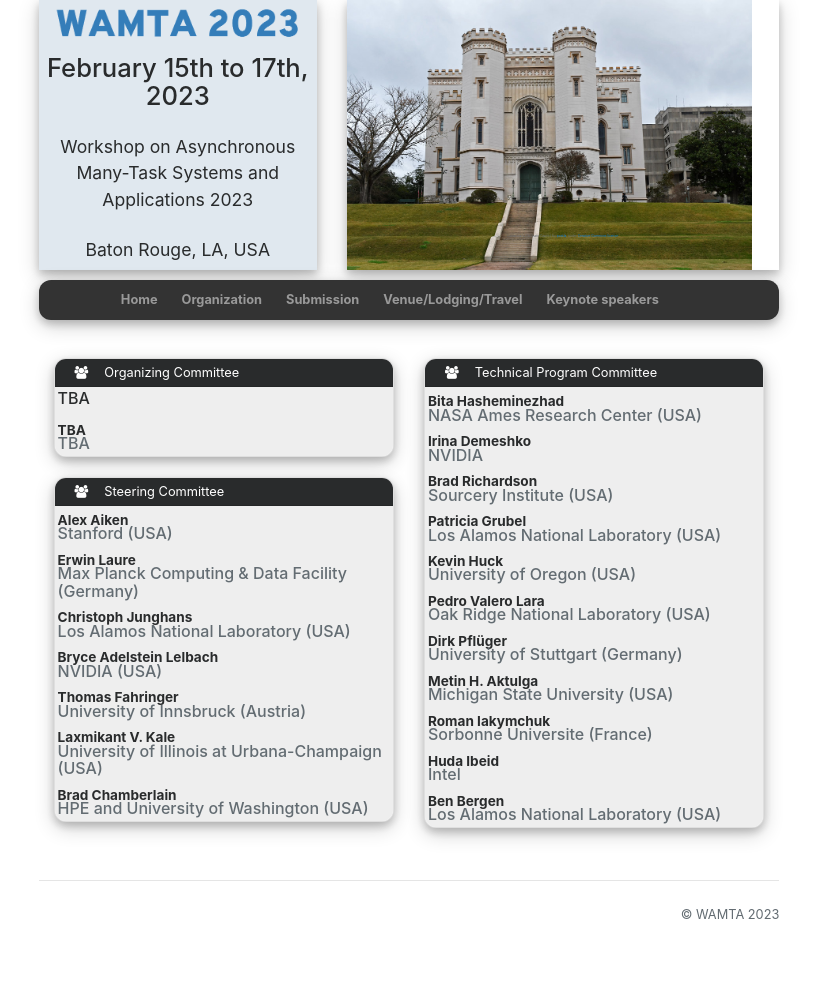
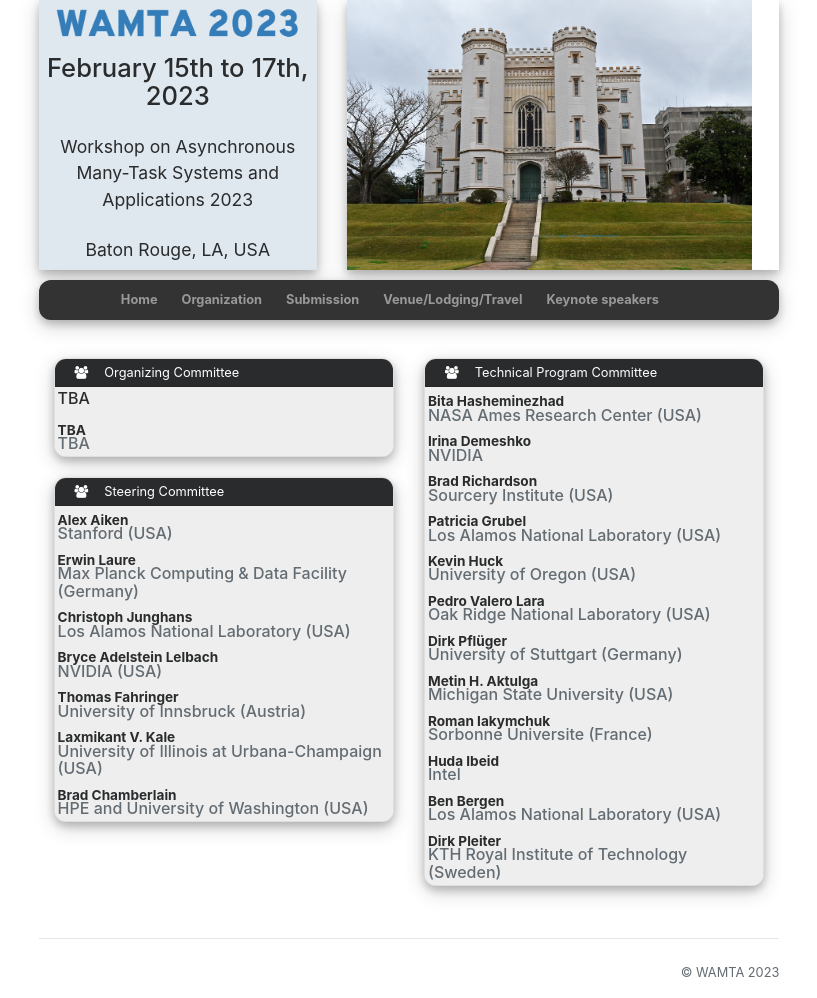
Before and after one commit to wamta26/WAMTA26.github.io, a Jekyll site: the page built from committees.html, in a window 1280 px wide. Shown: the whole page, without its empty margins (231-1048 px from the left). Built offline with Jekyll 4.4.1, drawn with Linux system fonts in a browser that asks for light colours; nearby versions of some CDN libraries; before the commit the page ends 940 px from its top, so only the background shows below that.

Commit message:
Update PC

```diff
--- a/_data/conference.yml
+++ b/_data/conference.yml
@@ -163,6 +163,8 @@ technical_program_committees:
   - name: Ben Bergen
     org: Los Alamos National Laboratory (USA)
     homepage:
+  - name: Dirk Pleiter
+    org: KTH Royal Institute of Technology (Sweden)
     homepage:
 webmaster:
   - name: Parsa Amini
```
